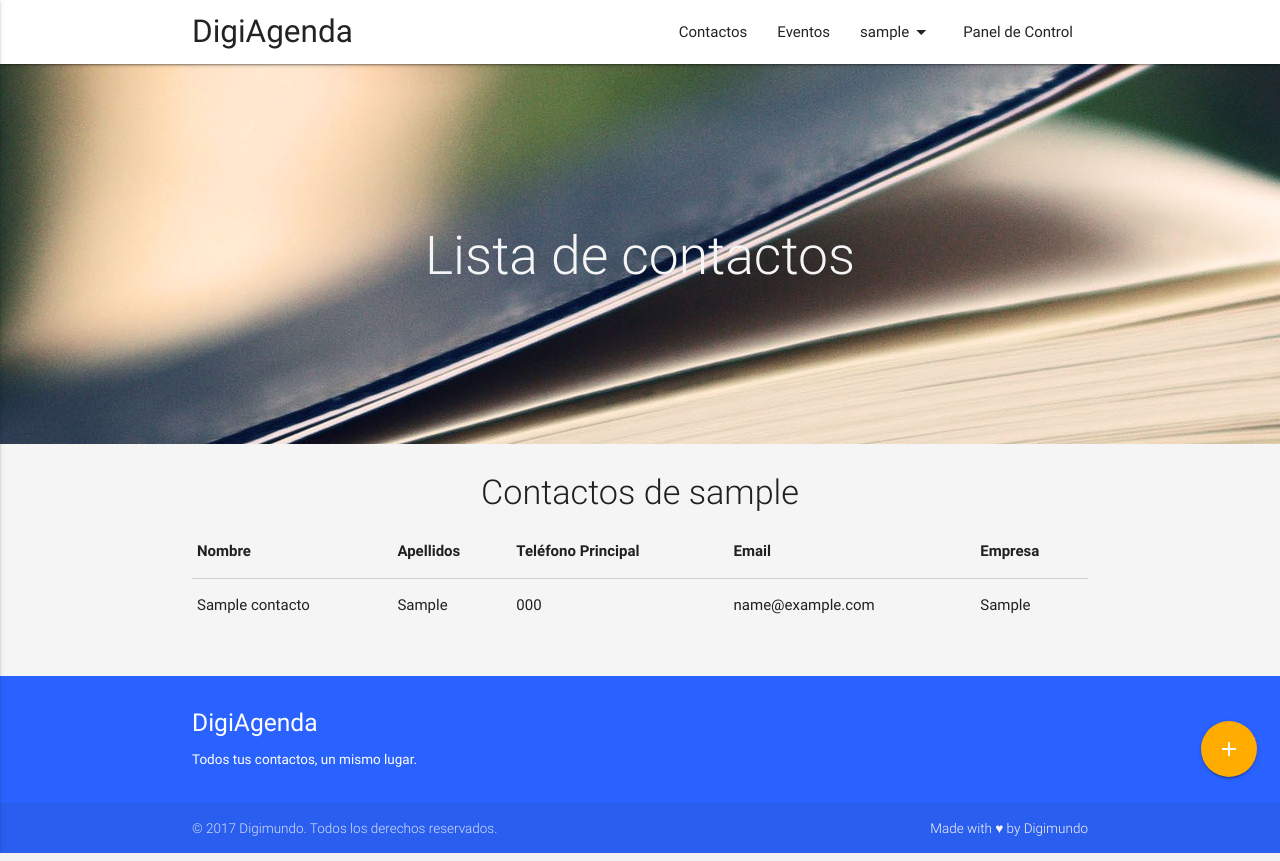
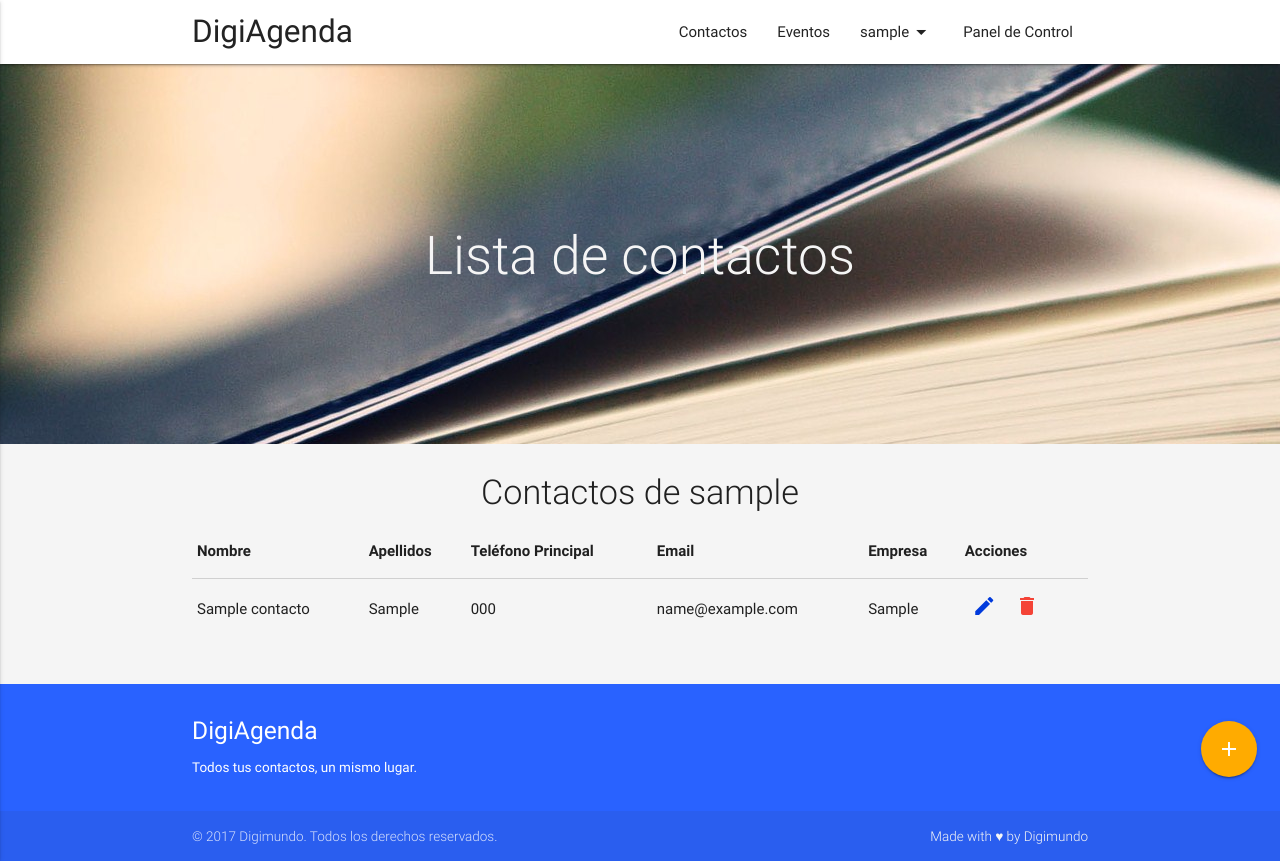
Before and after one commit to DigimundoTesca/diary-cloud, a Django app: page /contactos/ in a window 1280 px wide. Run offline with Django 3.2, Linux system fonts and the light colour scheme; a user stored in the database is signed in; tables that the repository leaves empty hold one stand-in row (values such as "Sample post"); grey boxes marked "Sample" are stand-in pictures; some libraries are stand-ins or nearby versions.

Commit message:
Agregados botones de funciones

```diff
--- a/contacts/templates/contactos/contactos.html
+++ b/contacts/templates/contactos/contactos.html
@@ -20,6 +20,7 @@
       <th>Teléfono Principal</th>
       <th>Email</th>
       <th>Empresa</th>
+      <th>Acciones</th>
     </thead>
     <tbody>
       {% for contacto in contactos %}
@@ -29,6 +30,10 @@
         <td>{{ contacto.telefono_principal }}</td>
         <td>{{ contacto.email }}</td>
         <td>{{ contacto.empresa }}</td>
+        <td class="td-icons">
+          <span class="icon-container icon-edit"><i class="material-icons">mode_edit</i></span>
+          <span class="icon-container icon-delete"><i class="material-icons">delete</i></span>
+        </td>
       </tr>
       {% endfor %}
     </tbody>
--- a/diary/static/css/master.css
+++ b/diary/static/css/master.css
@@ -60,6 +60,15 @@ footer.page-footer {
   background-color: #2962ff;
   font-size: .9rem; }
 
+.icon-edit {
+  color: #003adc; }
+.icon-edit:hover {
+  color: #4375ff; }
+.icon-delete {
+  color: #f44336; }
+.icon-delete:hover {
+  color: #f99d97; }
+
 main {
   flex: 1 0 auto; }
 
@@ -107,6 +116,19 @@ ul.dropdown-content {
 
 .dropdown-content li > span, .dropdown-content li > a {
   color: #039be5; }
+
+tr td.td-icons span.icon-container {
+  padding-left: .5rem;
+  padding-right: .5rem;
+  cursor: pointer;
+  transition: all .3s;
+  overflow: hidden; }
+
+.icon-container span.icon-container {
+  display: flex;
+  min-width: 6rem; }
+  .icon-container span.icon-container i {
+    font-size: 1.7rem; }
 
 .login-card .card-content {
   padding-top: 8rem;
--- a/diary/static/scss/master.scss
+++ b/diary/static/scss/master.scss
@@ -17,12 +17,6 @@
 
 // INPUT COLORS OVERRIDE
 // ==========================================================================
-// .input-field input[type=text].validate,
-// .input-field input[type=tel].validate,
-// .input-field input[type=email].validate,
-// .input-field input[type=url].validate {
-//   margin: 1rem 0 0 0;
-// }
 /* label color */
 .input-field label {
   color: $text-color-shade;
@@ -75,6 +69,20 @@ body {
 footer.page-footer  {
   background-color: $primary-color;
   font-size: .9rem;
+}
+.icon {
+  &-edit {
+    color: $primary-color-dark;
+  }
+  &-edit:hover {
+    color: lighten($primary-color-dark, 20%);
+  }
+  &-delete {
+    color: $error-color;
+  }
+  &-delete:hover {
+    color: lighten($error-color, 20%);
+  }
 }
 main {
   flex: 1 0 auto;
@@ -131,6 +139,22 @@ ul.dropdown-content {
 .dropdown-content li {
   >span, >a {
     color: $link-color;
+  }
+}
+tr td.td-icons {
+  span.icon-container {
+    padding-left: .5rem;
+    padding-right: .5rem;
+    cursor: pointer;
+    transition: all .3s;
+    overflow: hidden;
+  }
+}
+.icon-container span.icon-container {
+  display: flex;
+  min-width: 6rem;
+  i {
+    font-size: 1.7rem;
   }
 }
 .login-card {
```
Also changed, not shown: 1 other file.
